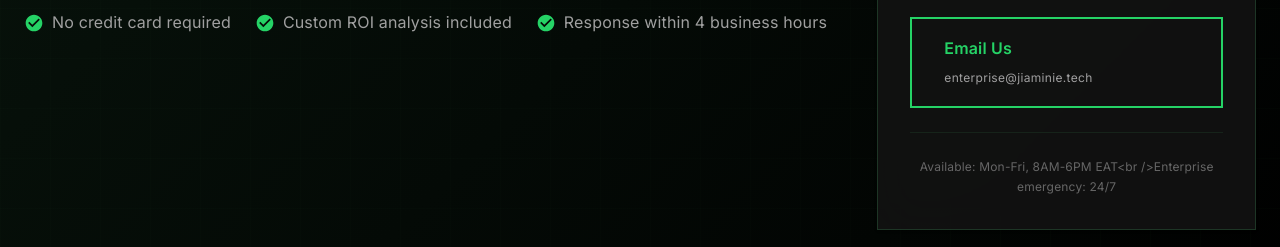
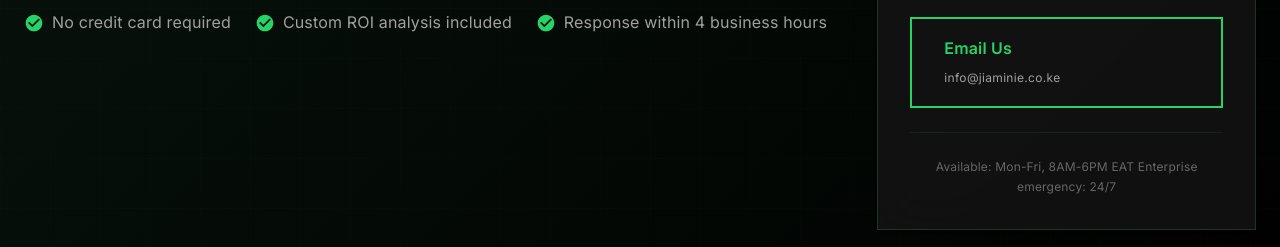
Before and after one commit to Jiaminie/jchats, a React (Vite) app: page / in a window 1280 px wide. Shown: the part 7978-8225 px from the top of the page. Built offline with nearby package versions, Linux system fonts and the light colour scheme.

Commit message:
add google analytics

```diff
--- a/src/pages/HomePage.tsx
+++ b/src/pages/HomePage.tsx
@@ -196,11 +196,11 @@ const HomePage: React.FC = () => {
         ]}
         contactInfo={{
           title: "Prefer to Talk First?",
-          whatsApp: { text: "WhatsApp Us", number: "+254 700 000 000" },
-          phone: { text: "Call Direct", number: "+254 700 000 001" },
-          email: { text: "Email Us", address: "enterprise@jiaminie.tech" },
+          whatsApp: { text: "WhatsApp Us", number: "+254 114 102 575" },
+          phone: { text: "Call Direct", number: "+254 114 102 575" },
+          email: { text: "Email Us", address: "info@jiaminie.co.ke" },
           availability:
-            "Available: Mon-Fri, 8AM-6PM EAT<br />Enterprise emergency: 24/7",
+            "Available: Mon-Fri, 8AM-6PM EAT Enterprise emergency: 24/7",
         }}
         background="linear-gradient(135deg, rgba(80, 200, 120, 0.1) 0%, rgba(0, 0, 0, 1) 100%)"
       />
```
